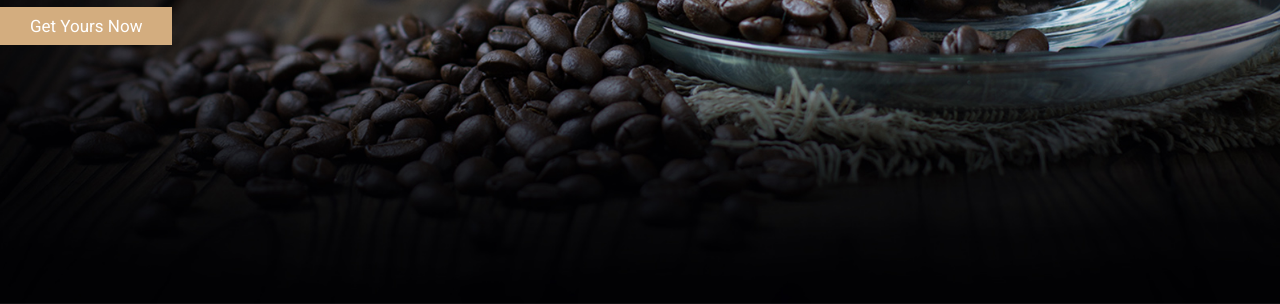
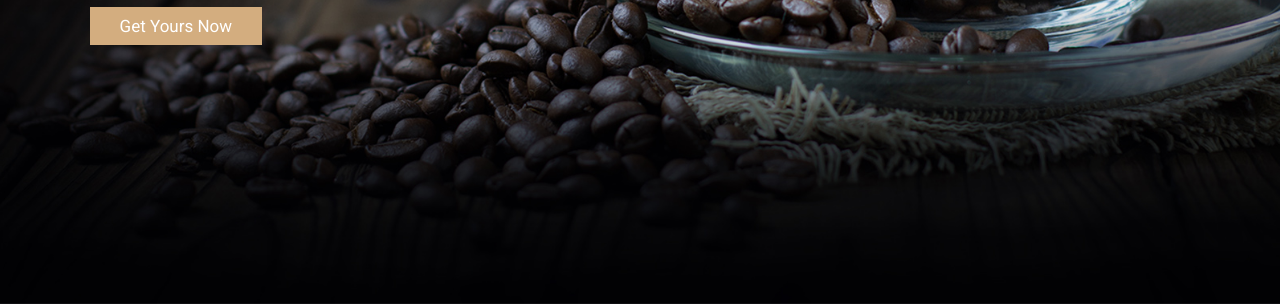
Before and after one commit to fedeangeles23/CoffeeShop-Responsive, a website: page coffe.html in a window 1280 px wide. Shown: the part 496-800 px from the top of the page. Drawn offline with Linux system fonts and the light colour scheme.

Commit message:
Adding section global settings

```diff
--- a/public/css/general.css
+++ b/public/css/general.css
@@ -55,9 +55,9 @@ body {
 
 /* Section settings start */
 
-/* section{
+section{
     padding:2rem 7%;
-} */
+}
 
 /* Section settings ends */
 
```
